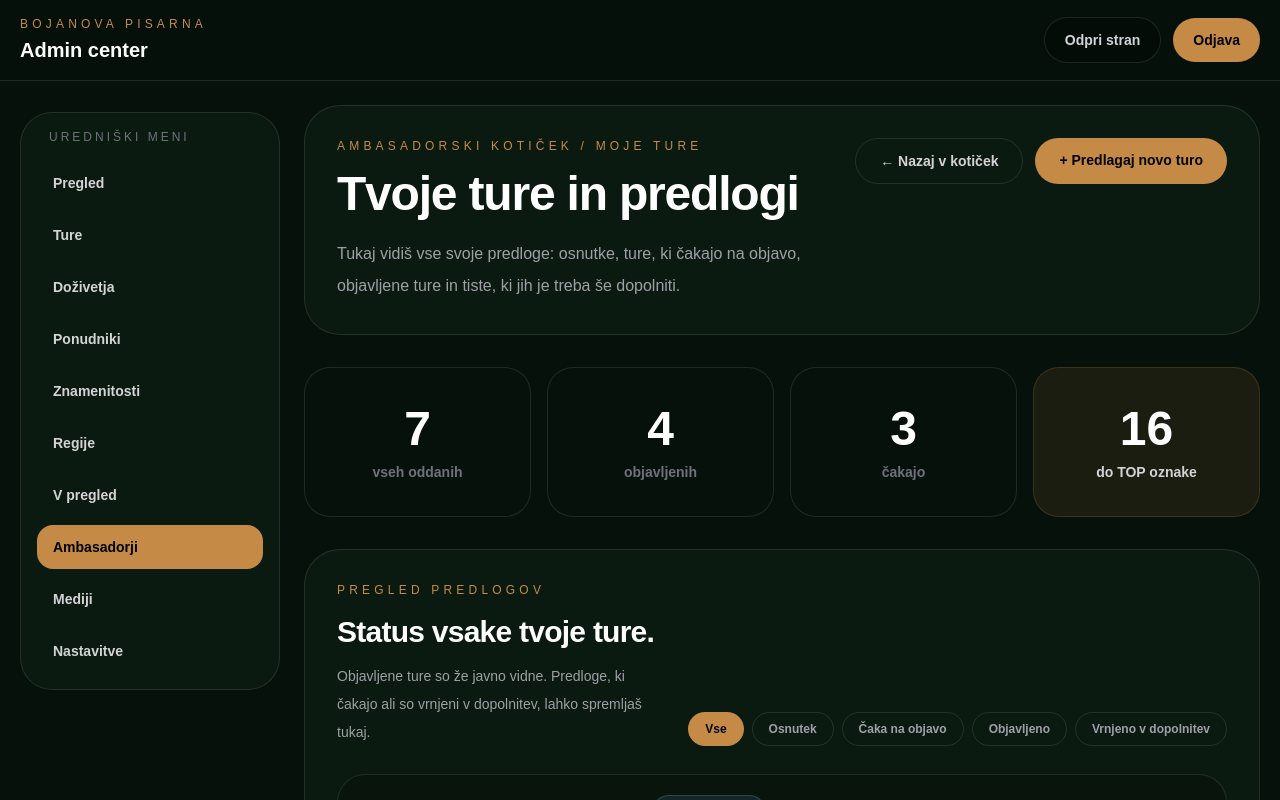
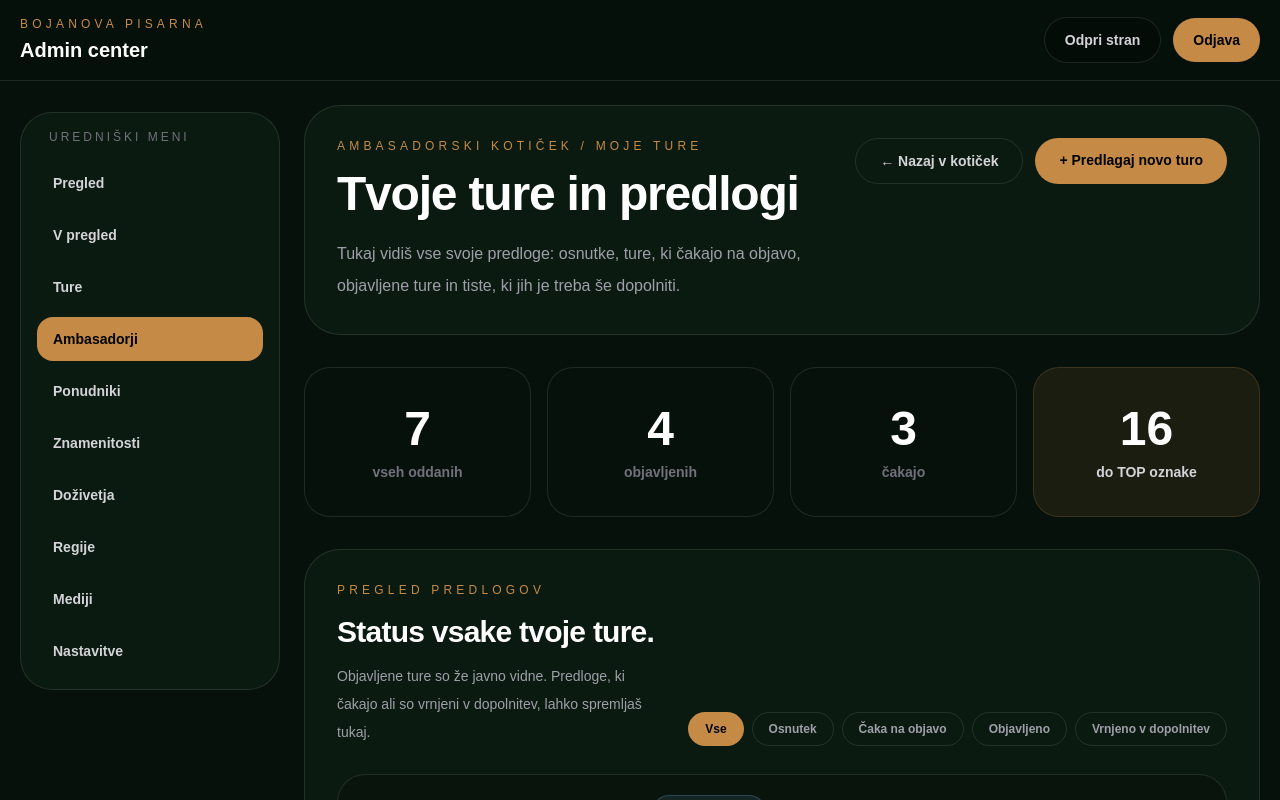
Before and after one commit to rabojan/bojan-on-bike-app, a Next.js app: page /admin/ambasador/ture in a window 1280 px wide. Shown: the top 800 px of the page. Built offline with nearby package versions, Linux system fonts and the light colour scheme; sample sign-in values are in the browser's storage.

Commit message:
Reorder admin navigation for editorial workflow

```diff
--- a/components/AdminShell.tsx
+++ b/components/AdminShell.tsx
@@ -8,26 +8,26 @@ type AdminShellProps = {
   children: ReactNode;
   active:
     | "pregled"
+    | "v-pregled"
     | "ture"
-    | "dozivetja"
+    | "ambasadorji"
     | "ponudniki"
     | "znamenitosti"
+    | "dozivetja"
     | "regije"
-    | "v-pregled"
-    | "ambasadorji"
     | "mediji"
     | "nastavitve";
 };
 
 const navItems = [
   { label: "Pregled", href: "/admin", key: "pregled" },
+  { label: "V pregled", href: "/admin/v-pregled", key: "v-pregled" },
   { label: "Ture", href: "/admin/ture", key: "ture" },
-  { label: "Doživetja", href: "/admin/dozivetja", key: "dozivetja" },
+  { label: "Ambasadorji", href: "/admin/ambasadorji", key: "ambasadorji" },
   { label: "Ponudniki", href: "/admin/ponudniki", key: "ponudniki" },
   { label: "Znamenitosti", href: "/admin/znamenitosti", key: "znamenitosti" },
+  { label: "Doživetja", href: "/admin/dozivetja", key: "dozivetja" },
   { label: "Regije", href: "/admin/regije", key: "regije" },
-  { label: "V pregled", href: "/admin/v-pregled", key: "v-pregled" },
-  { label: "Ambasadorji", href: "/admin/ambasadorji", key: "ambasadorji" },
   { label: "Mediji", href: "/admin/mediji", key: "mediji" },
   { label: "Nastavitve", href: "/admin/nastavitve", key: "nastavitve" },
 ];
```
